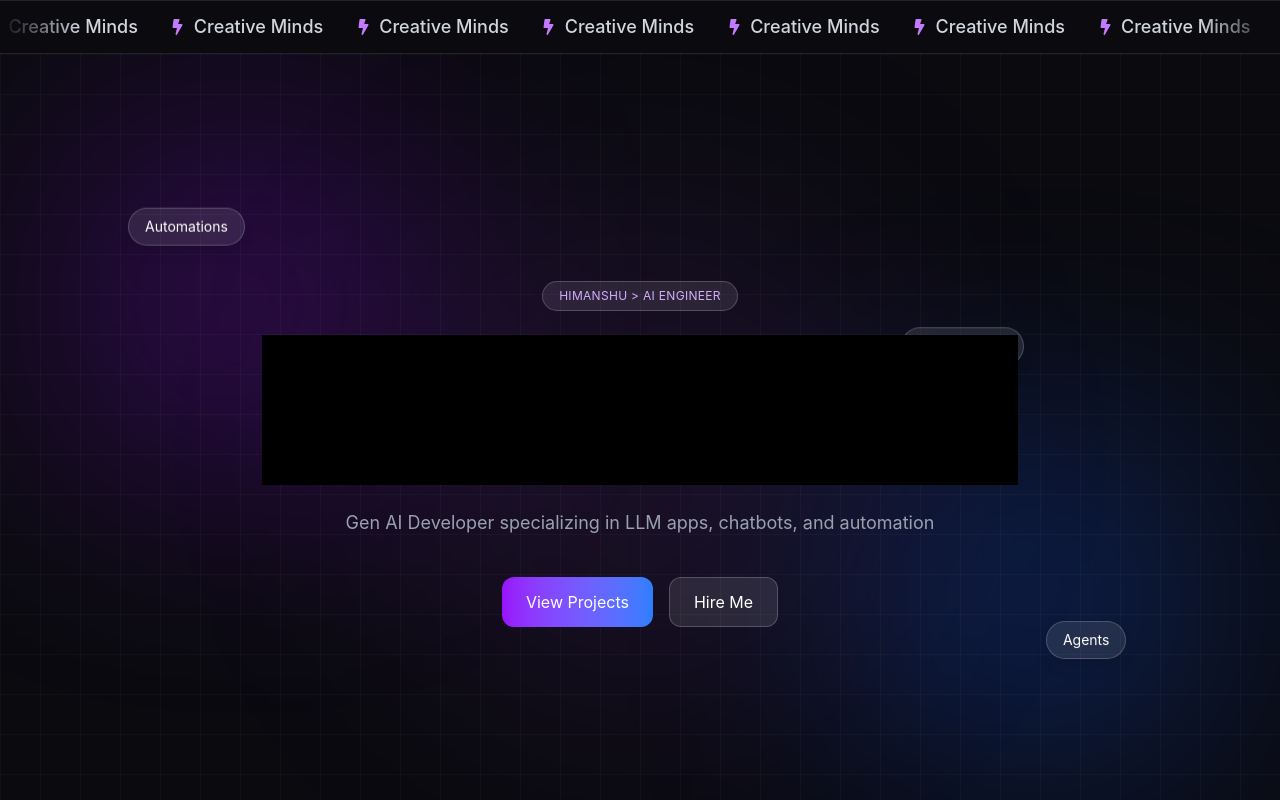
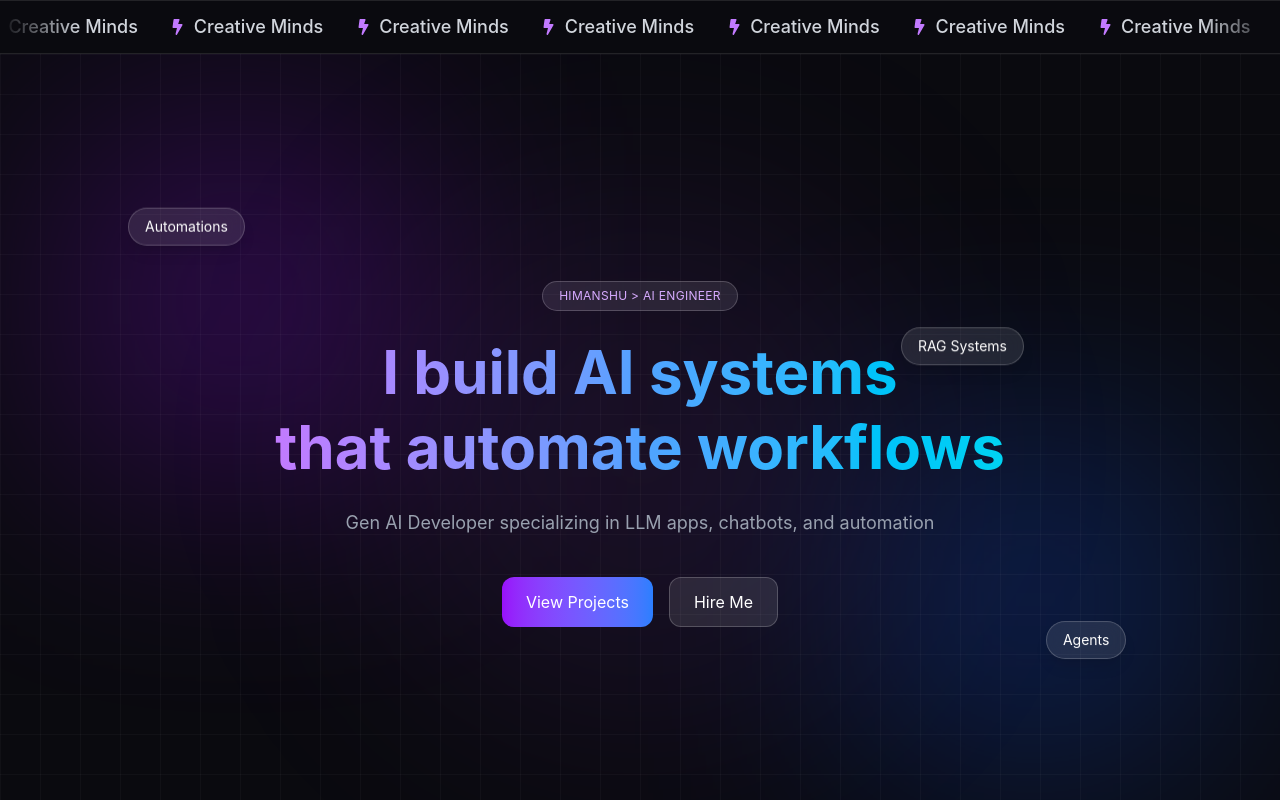
Before and after one commit to Himanshu110109/portfolio, a React (Vite) app: page / in a window 1280 px wide. Shown: the top 800 px of the page. Built offline with nearby package versions, Linux system fonts and the light colour scheme.

Commit message:
Refactor Hero component to simplify rendering

```diff
--- a/src/components/Hero.jsx
+++ b/src/components/Hero.jsx
@@ -56,41 +56,13 @@ export default function Hero() {
 
       <div className="relative z-10 max-w-3xl">
         <motion.h1
-  className="text-3xl sm:text-4xl md:text-6xl font-bold gradient-text leading-tight relative"
-  initial={{ opacity: 0, y: 60 }}
-  animate={{ opacity: 1, y: 0 }}
->
-  {/* AI GENERATING EFFECT */}
-  <motion.span
-    initial={{ width: 0 }}
-    animate={{ width: "100%" }}
-    transition={{ duration: 2, ease: "easeInOut" }}
-    className="absolute inset-0 bg-black z-10"
-  />
-
-  <motion.span
-    initial={{ opacity: 0 }}
-    animate={{ opacity: 1 }}
-    transition={{ duration: 0.3, delay: 0.2 }}
-    className="relative"
-  >
-    I build AI systems
-    <br className="hidden sm:block" />
-    that automate workflows
-  </motion.span>
-
-  {/* BLINKING CURSOR */}
-  <motion.span
-    className="inline-block ml-1 text-purple-400"
-    animate={{ opacity: [1, 0, 1] }}
-    transition={{
-      repeat: Infinity,
-      duration: 0.8,
-    }}
-  >
-    |
-  </motion.span>
-</motion.h1>
+          className="text-3xl sm:text-4xl md:text-6xl font-bold gradient-text leading-tight"
+          initial={{ opacity: 0, y: 60 }}
+          animate={{ opacity: 1, y: 0 }}
+        >
+          I build AI systems <br className="hidden sm:block" />
+          that automate workflows
+        </motion.h1>
 
         <motion.p
           className="mt-4 md:mt-6 text-gray-400 text-sm sm:text-base md:text-lg px-2 sm:px-0"
```
